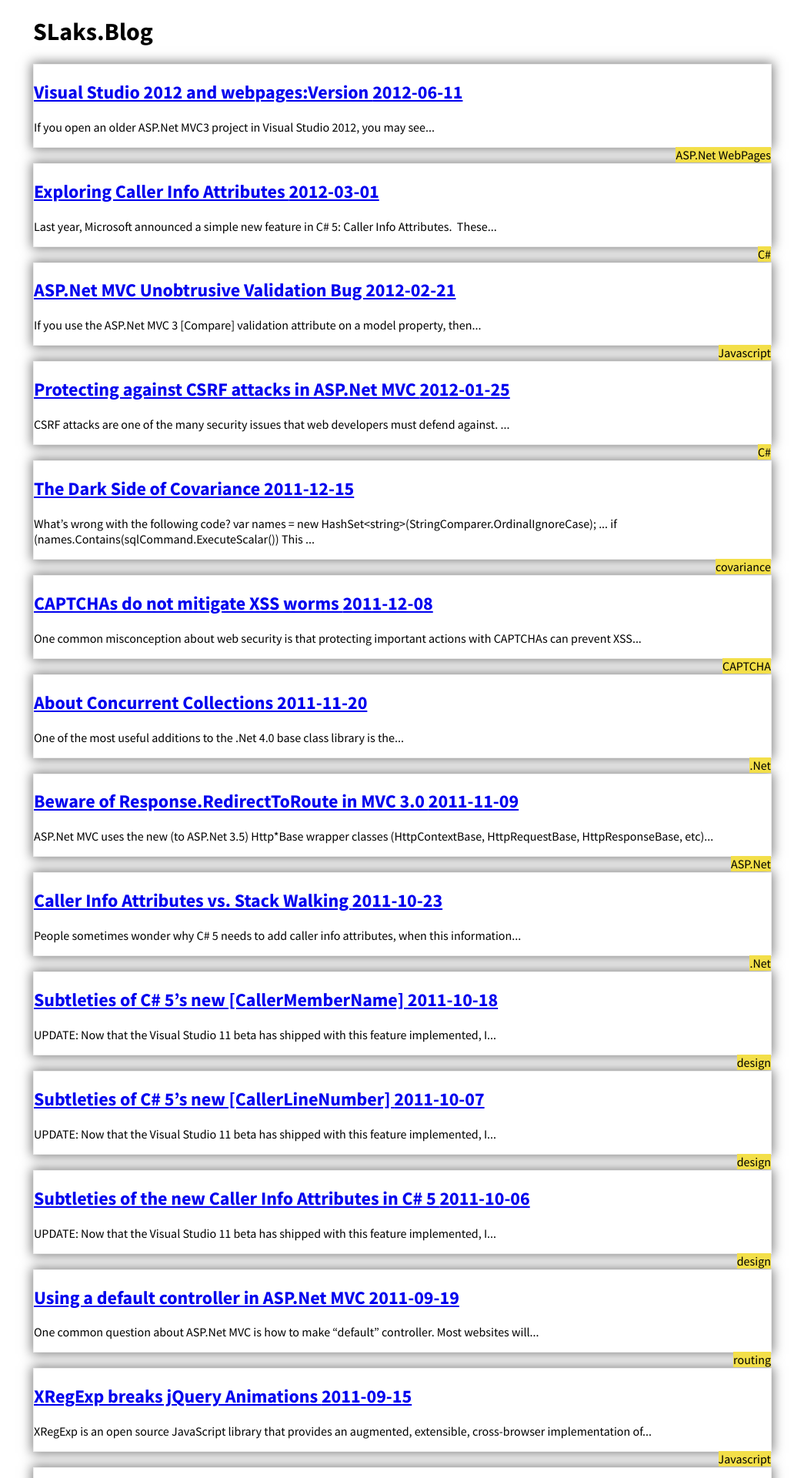
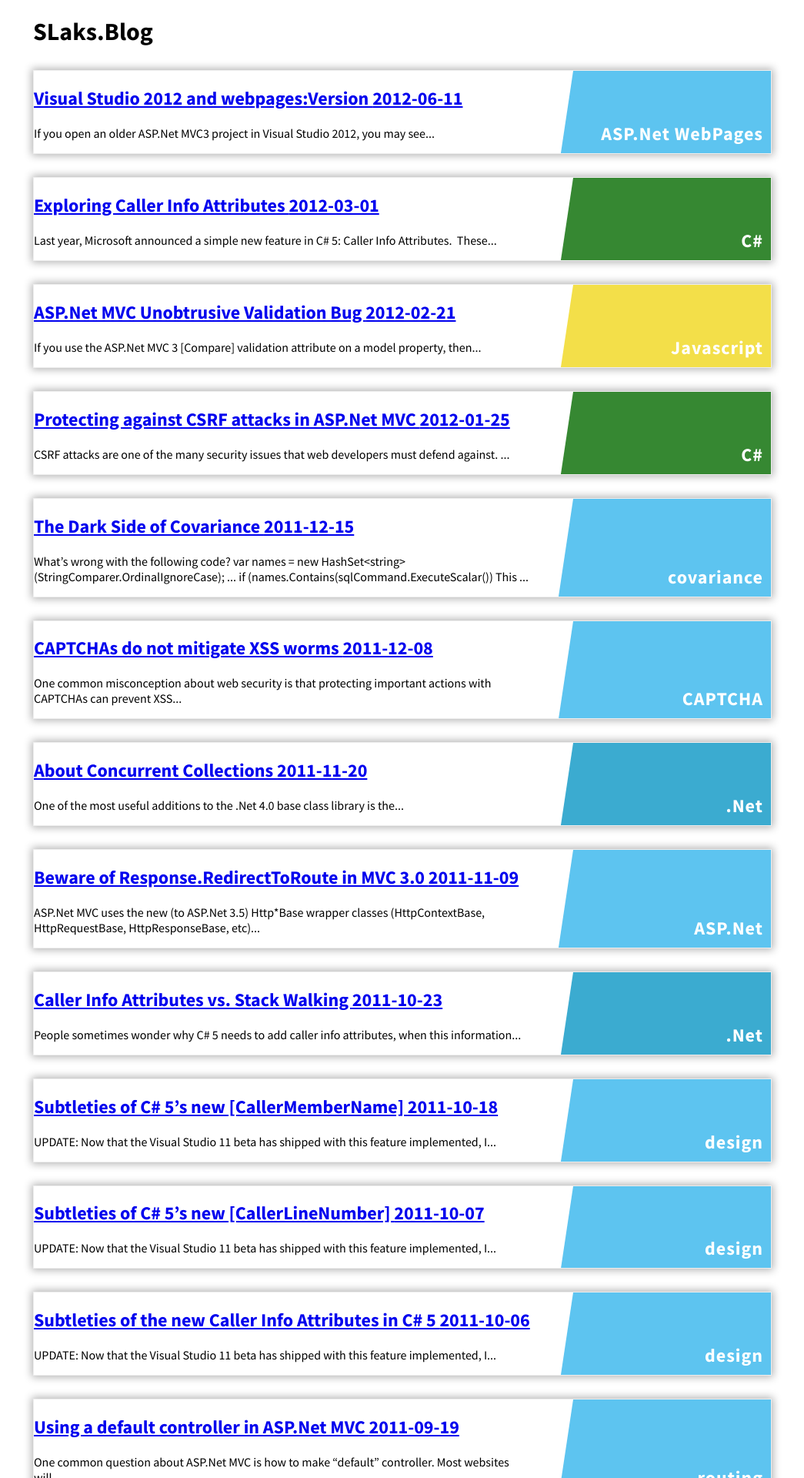
Before and after one commit to SLaks/SLaks.Blog, a Jekyll site: the page built from index.html, in a window 1280 px wide. Shown: the top 1920 px of the page at 77% size, without its empty margins (117-1162 px from the left). Built offline with Jekyll 4.4.1, drawn with Linux system fonts in a browser that asks for light colours.

Commit message:
Finish basic post list styles

```diff
--- a/css/post-list.css
+++ b/css/post-list.css
@@ -4,12 +4,62 @@
   padding: 0;
 }
 .post-list li {
-  margin: 20px 0;
+  margin: 30px 0;
   border: 1px solid #eee;
-  -webkit-box-shadow: 0 0 14px 2px rgba(0, 0, 0, 0.5);
-  box-shadow: 0 0 14px 2px rgba(0, 0, 0, 0.5);
+  -webkit-box-shadow: 0 0 10px 2px rgba(0, 0, 0, 0.3);
+  box-shadow: 0 0 10px 2px rgba(0, 0, 0, 0.3);
+  position: relative;
+  transition: margin-right ease-out 0.2s;
+  padding-right: 32%;
 }
 .post-list li aside {
-  float: right;
-  background: #f3df49;
+  position: absolute;
+  right: 0;
+  top: 0;
+  height: 100%;
+  overflow: hidden;
+  transition: width ease-out 0.2s;
 }
+.post-list li aside:before {
+  content: '';
+  display: block;
+  width: 0;
+  height: 0;
+  border-style: solid;
+  border-width: 200px 30px 0 0;
+  border-color: white transparent transparent transparent;
+}
+.post-list li aside span {
+  position: absolute;
+  text-align: right;
+  right: 10px;
+  bottom: 10px;
+  font-weight: bold;
+  font-size: 24px;
+  width: 100%;
+  letter-spacing: 1px;
+}
+.post-list li aside {
+  width: 30%;
+}
+.post-list li:hover {
+  padding-right: 37%;
+}
+.post-list li:hover aside {
+  width: 35%;
+}
+.post-list li aside {
+  background-color: #5dc4f0;
+}
+.post-list li aside {
+  color: #ffffff;
+}
+.post-list li.javascript aside {
+  background-color: #f3df49;
+}
+.post-list li.dot-net aside {
+  background-color: #3babd0;
+}
+.post-list li.csharp aside {
+  background-color: #368832;
+}
--- a/index.html
+++ b/index.html
@@ -9,12 +9,17 @@
 
 	<ul class="post-list">
 		{% for post in site.posts %}
-			<li>
+			{% capture mainCategory %}{{ post.categories | first }}{% endcapture %}
+			{% if mainCategory == '.Net' %}
+				{% assign categoryClass = 'dot-net' %}
+			{% else %}
+				{% capture categoryClass %}{{ mainCategory | replace: '#', 'sharp' | replace: '.', '-' | replace: ' ', '-' | downcase }} {% endcapture %}
+			{% endif %}
+			<li class="{{ categoryClass | xml_escape }}">
 				<h2><a href="{{ post.url }}">{{ post.title | xml_escape }} <span class="date">{{ post.date | date: "%Y-%m-%d" }}</span></a></h2>
 				<p>{{ post.content | strip_html | truncatewords 100 }}</p>
 
-				{% capture mainCategory %}{{ post.categories | first | xml_escape }}{% endcapture %}
-				<aside class="{{ mainCategory }}">{{ mainCategory }}</aside>
+				<aside><span>{{ mainCategory | xml_escape }}</span></aside>
 			</li>
 		{% endfor %}
 	</ul>
```
Also changed, not shown: css/post-list.less (+78 -5 lines), css/post-list.min.css, 1 other file.
